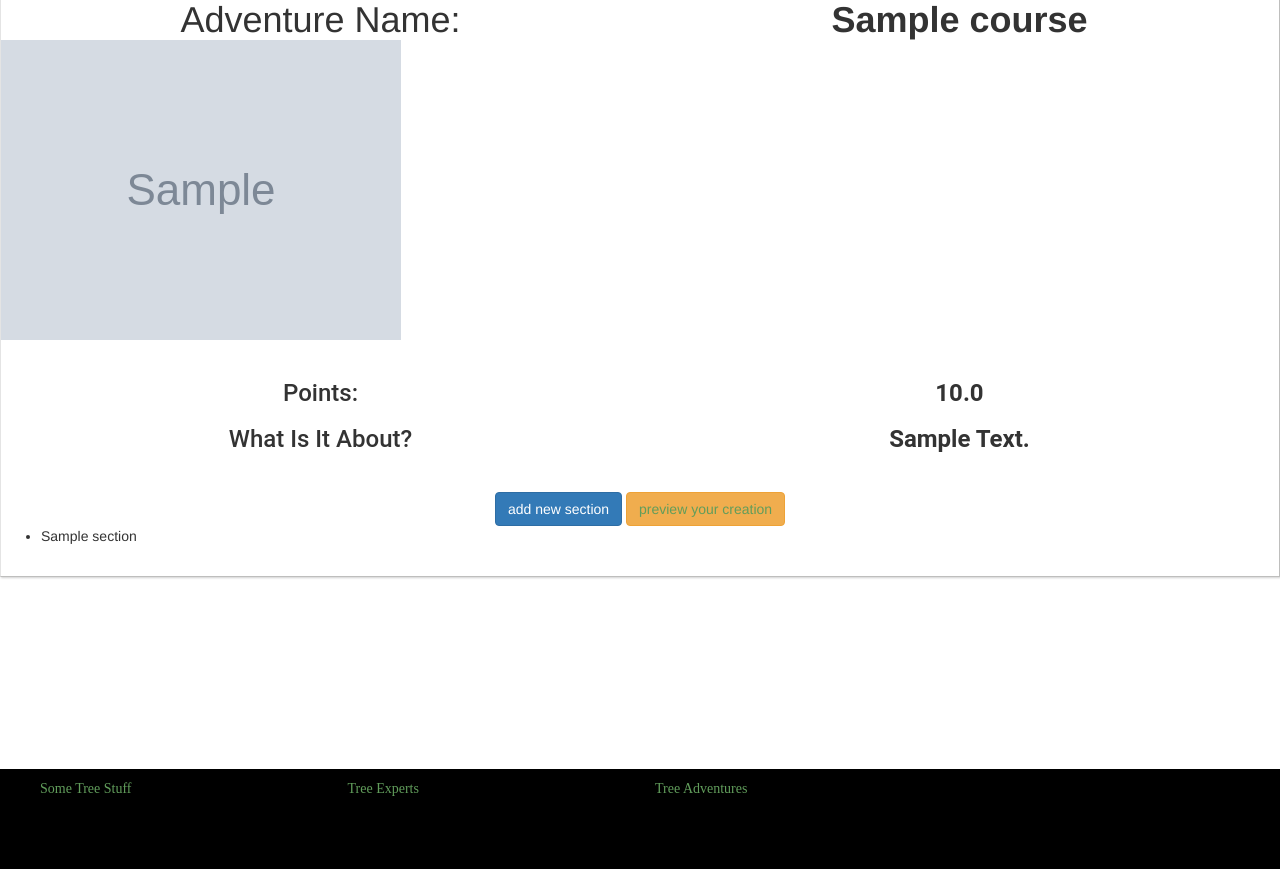
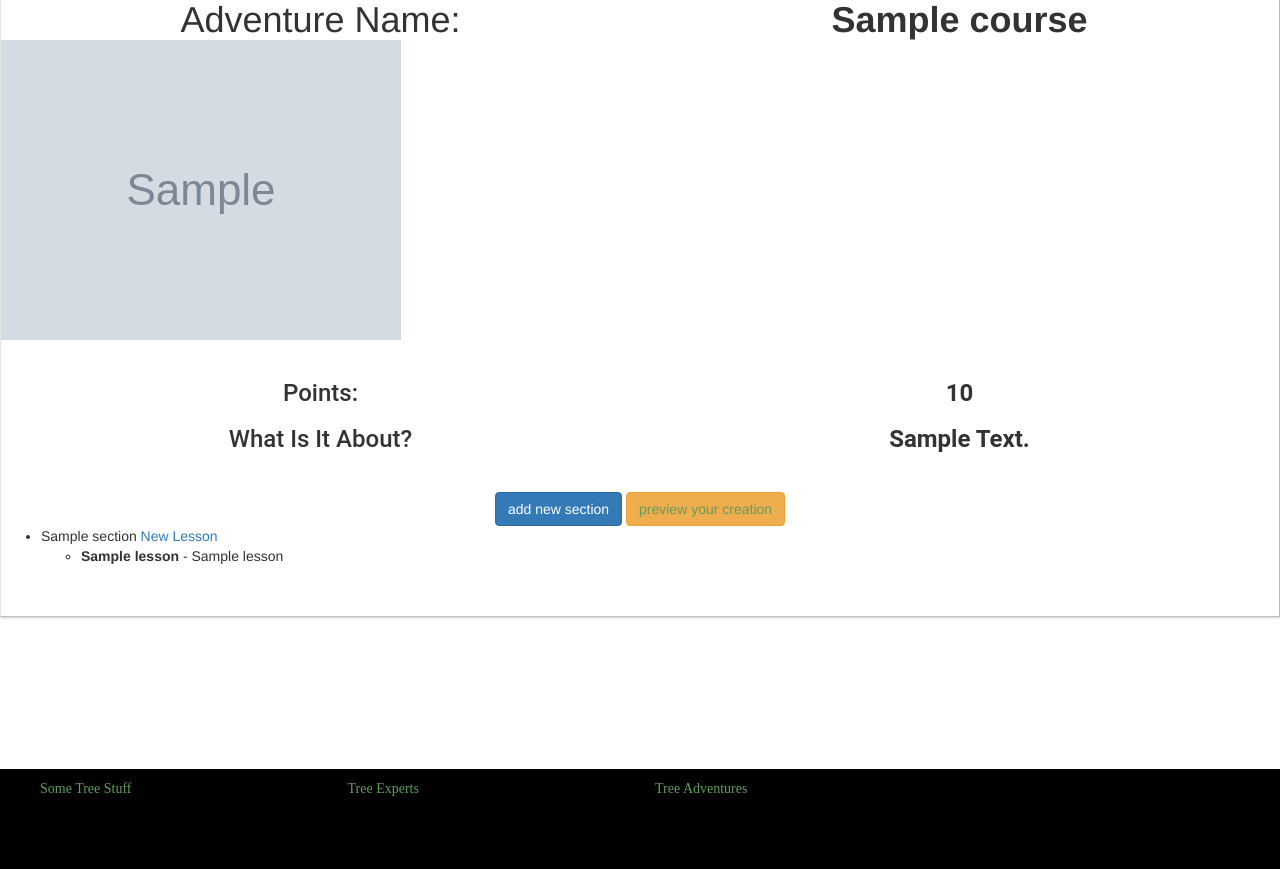
Before and after one commit to cyrusclarke/treethinger, a Rails app: page /admin/courses/1 in a window 1280 px wide. Shown: the part 81-950 px from the top of the page. Run offline with Rails 7, Linux system fonts and the light colour scheme; a user stored in the database is signed in; tables that the repository leaves empty hold one stand-in row (values such as "Sample post"); grey boxes marked "Sample" are stand-in pictures; style sheets or scripts are compiled from the project's sources; some libraries are stand-ins or nearby versions.

Commit message:
lessons 2

```diff
--- a/app/models/section.rb
+++ b/app/models/section.rb
@@ -1,5 +1,5 @@
 class Section < ActiveRecord::Base
 	belongs_to :course
-
+	has_many :lessons
 
 end
--- a/app/views/admin/courses/show.html.erb
+++ b/app/views/admin/courses/show.html.erb
@@ -26,6 +26,17 @@
 		<% @course.sections.each do |section| %>
 			<li>
 			 	<%= section.title %>
+			 	<%= link_to 'New Lesson', new_admin_section_lesson_path(section) %>
+			 	<ul>
+			 		<% section.lessons.each do |lesson| %>
+			 			<li>
+			 				<b><%= lesson.title %></b>
+			 				-
+			 				<%= lesson.subtitle %>
+			 			</li>
+			 		<% end %>
+			 	</ul>
+			 	<br class="clr">
 			</li>
 		<%end%>
 	</ul>
--- a/config/routes.rb
+++ b/config/routes.rb
@@ -3,8 +3,11 @@ Treethinger::Application.routes.draw do
   root 'dynamic_pages#index'
   resources :adventures, only: [:index, :show]
   namespace :admin do
+    resources :sections, only: [] do
+      resources :lessons, only: [:new, :create]
+    end
     resources :courses, only: [:new, :create, :show] do
-      resources :sections, only: [:new, :create]
+        resources :sections, only: [:new, :create]
     end
   end
   # The priority is based upon order of creation: first created -> highest priority.
--- a/db/migrate/20160717140856_create_courses.rb
+++ b/db/migrate/20160717140856_create_courses.rb
@@ -3,7 +3,7 @@ class CreateCourses < ActiveRecord::Migration
     create_table :courses do |t|
     	t.string :title
     	t.text :description
-    	t.decimal :points
+    	t.integer :points
     	t.integer :user_id
       t.timestamps
     end
```
Also changed, not shown: db/schema.rb, 1 other file.
